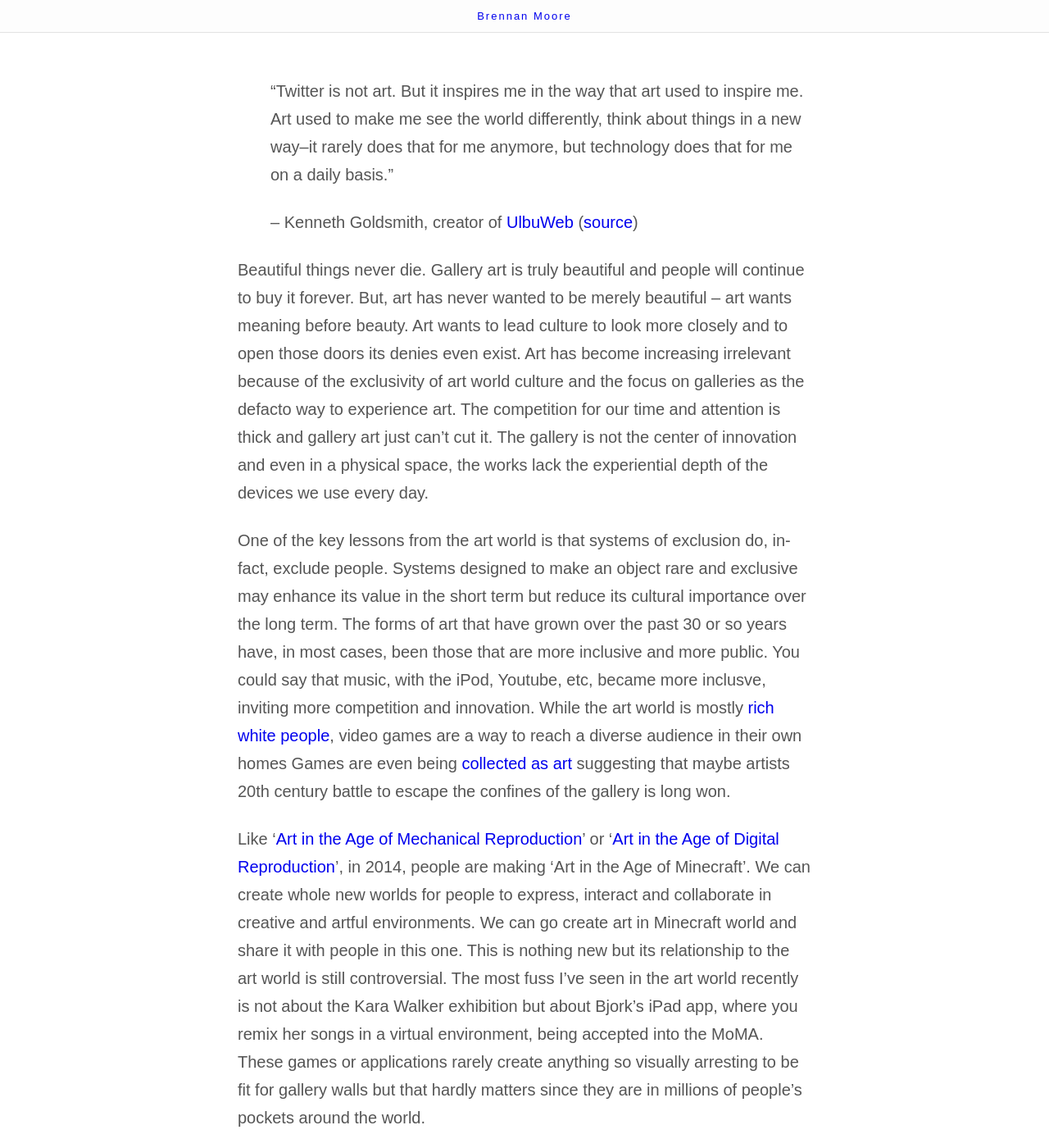
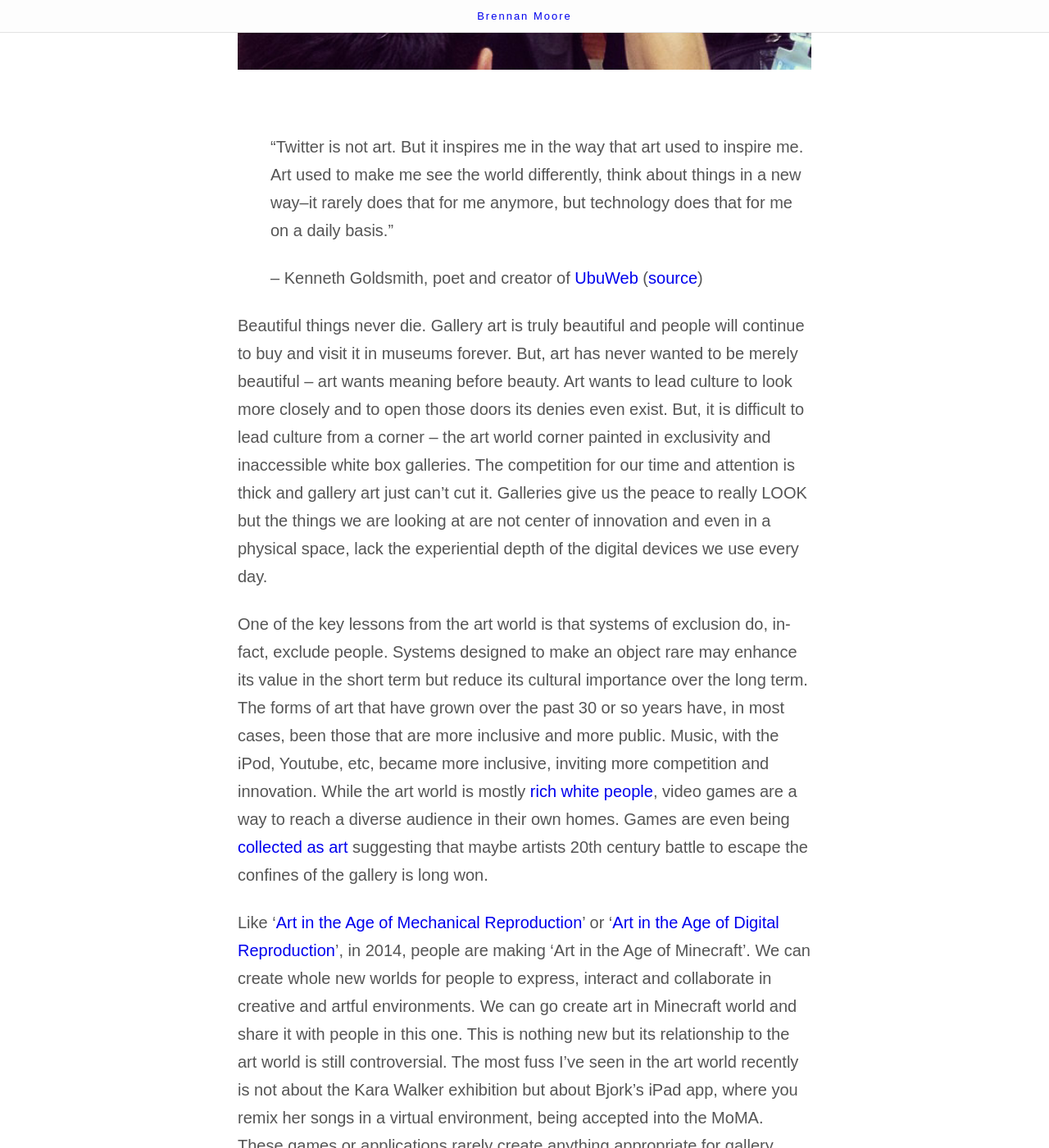
Before and after one commit to zamiang/zamiang-dot-com, a Jekyll site: the page built from posts/_posts/2014-10-13-art-in-the-age-of-minecraft.md, in a window 1280 px wide and 1400 px high, scrolled down 1864 px. Shown: the whole window at 82% size. Built offline with Jekyll 4.4.1, drawn with Linux system fonts in a browser that asks for light colours; Markdown is read by kramdown in place of the engine named in the settings; some of the changed text lies outside the part shown.

Commit message:
add art in the age of minecraft post and smart quotes

```diff
--- a/_config.yml
+++ b/_config.yml
@@ -13,7 +13,7 @@
 
 markdown: redcarpet
 redcarpet:
-  extensions: ["no_intra_emphasis", "fenced_code_blocks", "autolink", "strikethrough", "superscript", "with_toc_data"]
+  extensions: ["no_intra_emphasis", "fenced_code_blocks", "autolink", "strikethrough", "superscript", "with_toc_data", "smart"]
 
 assets:
   compress:
--- a/posts/_posts/2014-10-13-art-in-the-age-of-minecraft.md
+++ b/posts/_posts/2014-10-13-art-in-the-age-of-minecraft.md
@@ -1,6 +1,6 @@
 ---
 layout: post
-title: "Art in the age of Minecraft"
+title: "Art in the Age of Minecraft"
 description: ""
 category: post
 tags: []
@@ -10,11 +10,11 @@
 
 > -- [Matt Boch](https://twitter.com/mattboch)
 
-From a young age my life has centered around art. I grew up with supportive parents who took me around to all kinds of art classes. Then, in High School, I attended the North Carolina School of the Arts. At NCSA, the person I am today was crafted creating twombly-esque abstraction alongside some of the best friends I've ever had. As an artist, I won some awards and exhibited some paintings in all manner of ways -- including in Second Life (lol).
+From a young age my life has centered around art. I grew up with supportive parents who took me around to all kinds of art classes. Then, in High School, I attended the North Carolina School of the Arts. At NCSA, the person I am today was crafted creating Cy Twombly-esque abstraction alongside some of the best friends I've ever had. As an artist, I won some awards and exhibited some paintings in all manner of ways -- including in Second Life (lol).
 
-Even with all that training, I decided to part ways with the art world after college. I asked 'the impact question' -- Why make things for art galleries in the 21st century? I could not reconcile the effort of painting with the limited distribution -- especially compared with the scale of advertising or the utility of tech industry. That simple question led me to where I am today. After a brief stint in advertising and at MIT, I've come full circle -- I now direct an engineering team at the NYC art startup [Artsy](https://artsy.net).
+Even with all that training, I decided to part ways with the art world after college. I asked 'the impact question' -- why make things for art galleries in the 21st century? I could not reconcile the effort of painting with the limited distribution -- especially compared with the scale of advertising or the utility of tech industry. That simple question led me to where I am today. After a brief stint in advertising and at MIT, I've come full circle. I now direct an engineering team at the NYC art startup [Artsy](https://artsy.net) where we hope to make the art world more accessible.
 
-I have grown through these experiences but so has my distrust of art - the myth of art. Now in the art industry, I cannot rationalize how its historic importance matters to people outside the industry. Once a month, gallery art does serve a great social function by bringing people into art districts across america for some wine on 'first thursday'. But, it is this industry one worth fighting for? Do the people served by the art market really need better service? Does the art market really need to grow? Is a gallery a relevant distribution platform in 2014? My answer to all of those questions is No and this post is about why.
+I have grown through these experiences but so has my distrust of art. Now in the art industry, I cannot rationalize how its historic importance matters to people outside the industry. Once a month, gallery art does serve a great social function by bringing people into art districts across america for some wine on 'first thursday'. But, it has done so much to exclude itself - limiting its audience to the wealthy world travelers. It is worth fighting to make gallery art accessible to the masses? Do the people served by the art market really need better service? Does the art market really need to grow? Is a gallery a relevant distribution platform in 2014? My answer to all of those questions is No and this post is about why.
 
 ![Photographing Mona Lisa with an iPad](/assets/images/00c66838163911e3b72422000aa821e3_7.jpg)
 
@@ -23,20 +23,18 @@
 
 > "Twitter is not art. But it inspires me in the way that art used to inspire me. Art used to make me see the world differently, think about things in a new way--it rarely does that for me anymore, but technology does that for me on a daily basis."
 
-> -- Kenneth Goldsmith, creator of [UlbuWeb](http://www.ubuweb.com/) ([source](http://logger.believermag.com/post/94823807774/what-would-twitter-do))
+> -- Kenneth Goldsmith, poet and creator of [UbuWeb](http://www.ubuweb.com/) ([source](http://logger.believermag.com/post/94823807774/what-would-twitter-do))
 
-Beautiful things never die. Gallery art is truly beautiful and people will continue to buy it forever. But, art has never wanted to be merely beautiful -- art wants meaning before beauty. Art wants to lead culture to look more closely and to open those doors its denies even exist. Art has become increasing irrelevant because of the exclusivity of art world culture and the focus on galleries as the defacto way to experience art. The competition for our time and attention is thick and gallery art just can't cut it. The gallery is not the center of innovation and even in a physical space, the works lack the experiential depth of the devices we use every day.
+Beautiful things never die. Gallery art is truly beautiful and people will continue to buy and visit it in museums forever. But, art has never wanted to be merely beautiful -- art wants meaning before beauty. Art wants to lead culture to look more closely and to open those doors its denies even exist. But, it is difficult to lead culture from a corner -- the art world corner painted in exclusivity and inaccessible white box galleries. The competition for our time and attention is thick and gallery art just can't cut it. Galleries give us the peace to really LOOK but the things we are looking at are not center of innovation and even in a physical space, lack the experiential depth of the digital devices we use every day.
 
-One of the key lessons from the art world is that systems of exclusion do, in-fact, exclude people. Systems designed to make an object rare and exclusive may enhance its value in the short term but reduce its cultural importance over the long term. The forms of art that have grown over the past 30 or so years have, in most cases, been those that are more inclusive and more public. You could say that music, with the iPod, Youtube, etc, became more inclusve, inviting more competition and innovation. While the art world is mostly [rich white people](https://twitter.com/jerrysaltz/status/466041865100210178), video games are a way to reach a diverse audience in their own homes Games are even being [collected as art](http://www.theverge.com/2013/12/18/5222932/smithsonian-adds-flower-halo-2600-to-permanent-collection) suggesting that maybe artists 20th century battle to escape the confines of the gallery is long won.
+One of the key lessons from the art world is that systems of exclusion do, in-fact, exclude people. Systems designed to make an object rare may enhance its value in the short term but reduce its cultural importance over the long term. The forms of art that have grown over the past 30 or so years have, in most cases, been those that are more inclusive and more public. Music, with the iPod, Youtube, etc, became more inclusive, inviting more competition and innovation. While the art world is mostly [rich white people](https://twitter.com/jerrysaltz/status/466041865100210178), video games are a way to reach a diverse audience in their own homes. Games are even being [collected as art](http://www.theverge.com/2013/12/18/5222932/smithsonian-adds-flower-halo-2600-to-permanent-collection) suggesting that maybe artists 20th century battle to escape the confines of the gallery is long won.
 
-Like '[Art in the Age of Mechanical Reproduction](https://www.marxists.org/reference/subject/philosophy/works/ge/benjamin.htm)' or '[Art in the Age of Digital Reproduction](http://classes.dma.ucla.edu/Fall07/9-1/pdfs/week3/Work_of_Art.pdf)', in 2014, people are making 'Art in the Age of Minecraft'. We can create whole new worlds for people to express, interact and collaborate in creative and artful environments. We can go create art in Minecraft world and share it with people in this one. This is nothing new but its relationship to the art world is still controversial. The most fuss I've seen in the art world recently is not about the Kara Walker exhibition but about Bjork's iPad app, where you remix her songs in a virtual environment, being accepted into the MoMA. These games or applications rarely create anything so visually arresting to be fit for gallery walls but that hardly matters since they are in millions of people's pockets around the world.
+Like '[Art in the Age of Mechanical Reproduction](https://www.marxists.org/reference/subject/philosophy/works/ge/benjamin.htm)' or '[Art in the Age of Digital Reproduction](http://classes.dma.ucla.edu/Fall07/9-1/pdfs/week3/Work_of_Art.pdf)', in 2014, people are making 'Art in the Age of Minecraft'. We can create whole new worlds for people to express, interact and collaborate in creative and artful environments. We can go create art in Minecraft world and share it with people in this one. This is nothing new but its relationship to the art world is still controversial. The most fuss I've seen in the art world recently is not about the Kara Walker exhibition but about Bjork's iPad app, where you remix her songs in a virtual environment, being accepted into the MoMA. These games or applications rarely create anything appropriate for gallery walls but that hardly matters since they are in millions of people's pockets around the world.
 
-The idea of art has really changed. Artists spent much of the 20th century challenging the confines of 'representation' and then later -- the confines of the gallery itself. Is that beautiful thing or experience that gets you to rethink or change how you experience the world really going to happen in a gallery today. Art will never reach the heights of music without leaving the gallery and never looking back. To be important, art needs to be digital first.
-
-![Olaf Bruning's clouds](/assets/images/IMG_0796.jpg)
+![Olaf Bruning's 'Clouds'](/assets/images/IMG_0796.jpg)
 
 ## Gallery art is the new vinyl
 
-Today, gallery art sits in the same cultural table as vinyl records. Some faux-premium experience appreciated by self selecting bunch. Certainly a valuable thing in the world, but not a leading indicator for culture and innovation. Gallery art, while beautiful, is an obsolete experience. "Art" is the medium of the 20th century -- a century that it was good to and that was good to it. We are well along into the 21st and it is time to move on. Art is still very important but the myth of the gallery is holding it back.
+Today, gallery art sits in the same cultural table as vinyl records. Some faux-premium experience appreciated by self selecting bunch. Certainly a valuable thing in the world, but not a leading indicator for culture and innovation. Gallery art, while beautiful, is an obsolete experience. "Art" is the medium of the 20th century -- a century that it was good to and that was good to it. We are well along into the 21st and it is time to move on. Artists spent much of the 20th century challenging the confines of 'representation' and then later -- the confines of the gallery itself. Art will never lead culture without leaving the gallery and never looking back. Art needs to be digital first.
 
-I like taking photos because I like taking photos. I like drawing because I like drawing. Making art, in the 20th century sense, is fulfilling but I am not deluding myself that this is ever going to lead culture forward.  Art as a word has too much baggage and the galleries that house it distract a whole new generation of people with things to say. Art is great, I just don't think it is worth fighting for anymore. We on the internet.
+I like taking photos because I like taking photos. I like drawing because I like drawing. Making art, in the 20th century sense, is fulfilling but I am not deluding myself that this is ever going to be important. Art as a word has too much baggage and the galleries that house it distract generations. Galleries are nice, I just don't think they are worth fighting for anymore. Its 2014, we on the internet.
```
